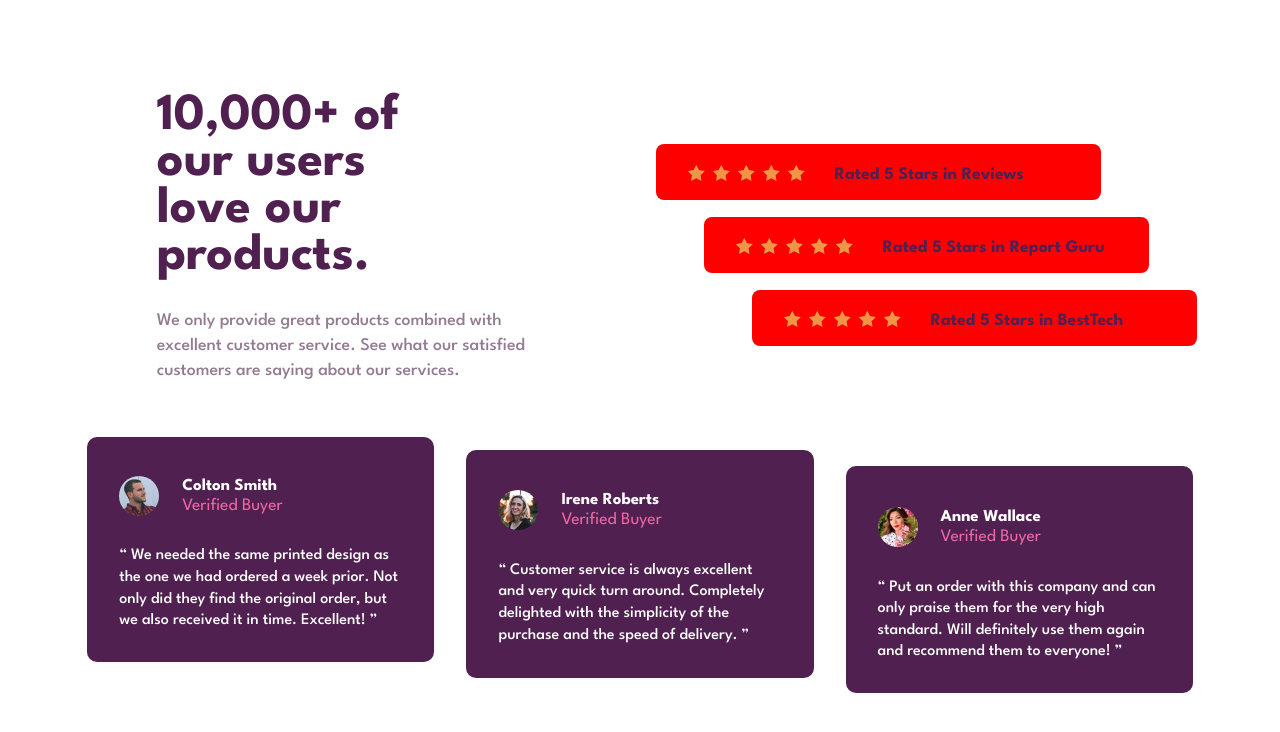
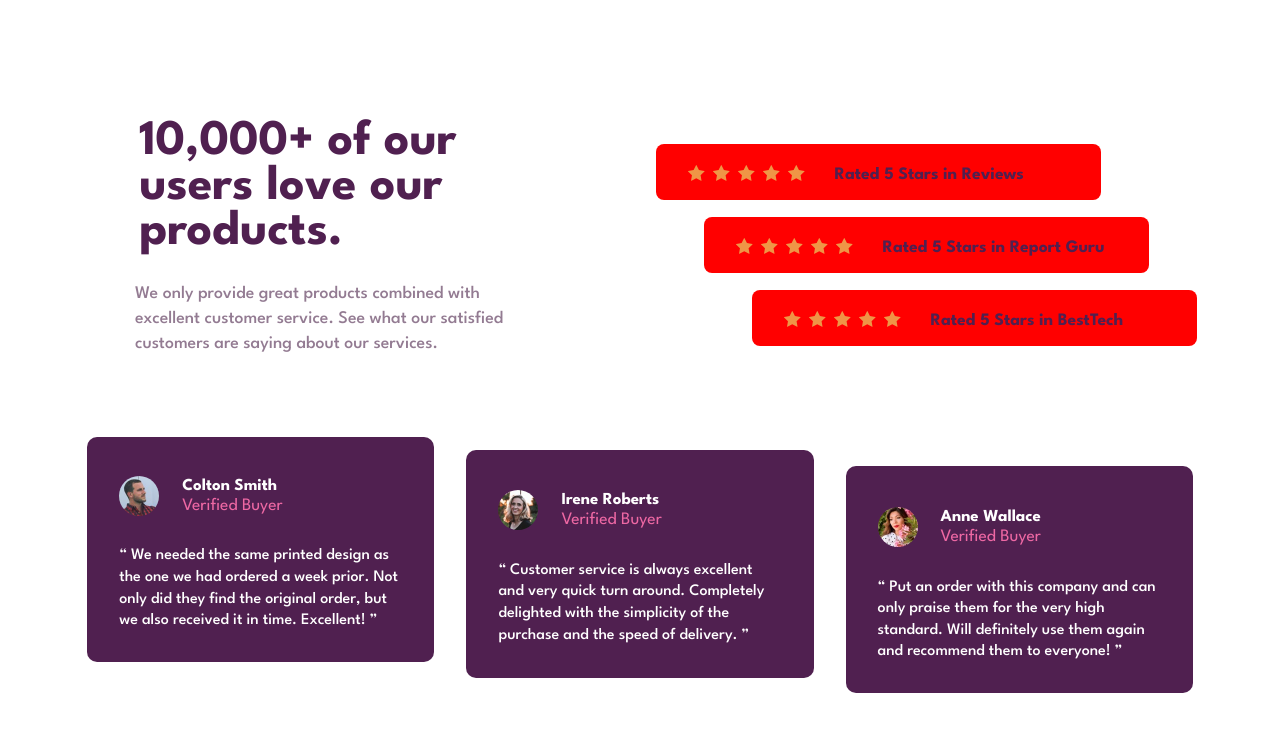
Before and after one commit to mrcordova/social-proof-section, a plain HTML site: page index.html in a window 1280 px wide. Drawn offline with Linux system fonts and the light colour scheme.

Commit message:
title para dynamic font

```diff
--- a/css/style.css
+++ b/css/style.css
@@ -212,19 +212,24 @@ body {
 }
 .title {
     /* Mobile */
-    font-size: 2.32rem;
-    padding-inline: 2.5rem;
-    padding-block-start: 5.1rem;
-    line-height: 0.9;
+    /* font-size: 2.32rem; */
+    /* padding-inline: 2.5rem; */
+    /* padding-block-start: 5.1rem; */
+    /* line-height: 0.9; */
     color: var(--very-dark-magenta);
     /* text-align: center; */
 
 
+    font-size: clamp(2.32rem, 1.9925rem + 1.3972vw, 3.25rem);
+    padding-inline: clamp(2.5rem, -0.0704rem + 10.9671vw, 9.8rem) clamp(2.5rem, -0.2817rem + 11.8685vw, 10.4rem);
+    padding-block-start: clamp(5.1rem, 4.9944rem + 0.4507vw, 5.4rem);
+    padding-block-end: clamp(0rem, -0.4577rem + 1.9531vw, 1.3rem);
+    /* line-height: 0.9; */
     /* Desktop */
-    padding-inline: 9.8rem 10.4rem;
-    padding-block-start: 5.4rem;
-    padding-block-end: 1.3rem;
-    font-size: 3.25rem;
+    /* padding-inline: 9.8rem 10.4rem; */
+    /* padding-block-start: 5.4rem; */
+    /* padding-block-end: 1.3rem; */
+    /* font-size: 3.25rem; */
     /* text-align: left; */
 }
 .title-con {
@@ -241,16 +246,17 @@ body {
 }
 .title-para {
     /* Mobile */
-    padding-block-start: 1.2rem;
-    padding-inline: 0.75rem;
+    /* padding-block-start: 1.2rem; */
+    /* padding-inline: 0.75rem; */
     font-size: 1.11rem;
-    line-height: 1.4;
+
     /* text-align: center; */
-
+    padding-block-start: clamp(0.5rem, 1.4465rem + -1.0516vw, 1.2rem);
+    padding-inline: clamp(0.75rem, -2.4366rem + 13.5962vw, 9.8rem) clamp(0.75rem, -0.7465rem + 6.3850vw, 5rem);
     /* Desktop */
-    padding-inline: 9.8rem 5rem;
+    /* padding-inline: 9.8rem 5rem; */
     /* text-align: left; */
-    padding-block-start: 0.5rem;
+    /* padding-block-start: 0.5rem; */
 
     color: var(--dark-grayish-magenta);
 
@@ -278,4 +284,10 @@ body {
     .title-con {
         text-align: left;
     }
+    .title {
+        line-height: 0.9;
+    }
+    .title-para {
+        line-height: 1.4;
+    }
 }
```
